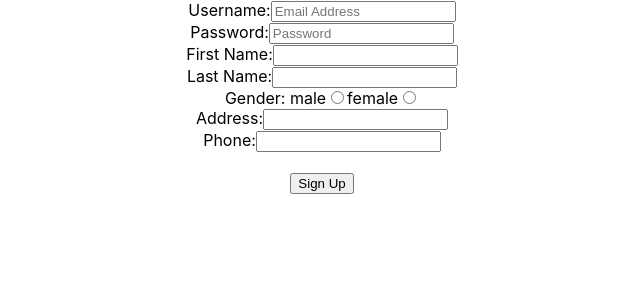
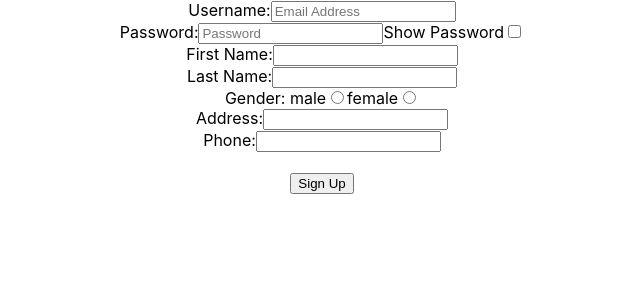
Before and after one commit to ritamxy/Coding-Test, a React (Create React App) app in the folder test-app/: page /signup in a window 1280 px wide. Shown: the top 300 px of the page, without its empty margins (318-958 px from the left). Built offline with nearby package versions, Linux system fonts and the light colour scheme.

Commit message:
add toggle password visibility

```diff
--- a/test-app/package.json
+++ b/test-app/package.json
@@ -8,6 +8,7 @@
     "@testing-library/user-event": "^12.1.10",
     "react": "^17.0.2",
     "react-dom": "^17.0.2",
+    "react-hook-form": "^7.19.0",
     "react-scripts": "4.0.3",
     "web-vitals": "^1.0.1"
   },
--- a/test-app/src/App.js
+++ b/test-app/src/App.js
@@ -1,7 +1,7 @@
 import LoginPage from "./pages/LoginPage";
 import SignUpPage from "./pages/SignUpPage";
 import LandingPage from "./pages/LandingPage";
-import { BrowserRouter as Router, Routes, Route, Link } from "react-router-dom";
+import { BrowserRouter as Router, Routes, Route } from "react-router-dom";
 import "./App.css";
 
 function App() {
--- a/test-app/src/pages/SignUpPage.js
+++ b/test-app/src/pages/SignUpPage.js
@@ -1,4 +1,12 @@
+import React, { useState } from "react";
+
 function SignUpPage() {
+  const [showPassword, setShowPassword] = useState(false);
+
+  function togglePasswordVisiblity() {
+    setShowPassword(showPassword ? false : true);
+  }
+
   return (
     <div>
       <form>
@@ -9,8 +17,18 @@ function SignUpPage() {
         <br />
         <label>
           Password:
-          <input type="password" name="psw" placeholder="Password" />
+          <input
+            type={showPassword ? "text" : "password"}
+            name="psw"
+            placeholder="Password"
+          />
         </label>
+        Show Password
+        <input
+          onClick={togglePasswordVisiblity}
+          type="checkbox"
+          name="showpsw"
+        ></input>
         <br />
         <label>
           First Name:
@@ -34,7 +52,7 @@ function SignUpPage() {
         <br />
         <label>
           Phone:
-          <input type="text" name="address" />
+          <input type="text" name="phone" />
         </label>
         <br />
         <br />
```
Also changed, not shown: 2 other files (tests, documents, lock files or other folders).
